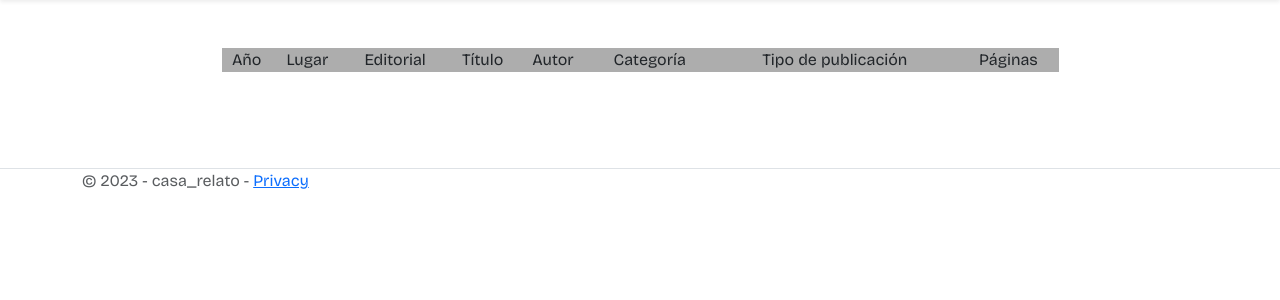
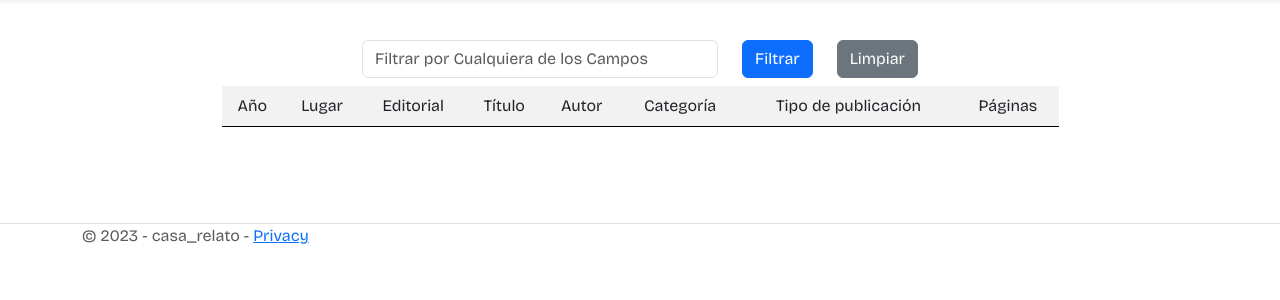
Before and after one commit to Andres0626/Casa-Relato, an ASP.NET Core app: page /Biblioteca in a window 1280 px wide. Shown: the part 80-380 px from the top of the page. Run offline with ASP.NET Core 8, Linux system fonts and the light colour scheme; data that the repository does not hold is empty; some libraries are stand-ins or nearby versions.

Commit message:
Filtro en tabla libros

```diff
--- a/casa-relato/Views/Biblioteca/Index.cshtml
+++ b/casa-relato/Views/Biblioteca/Index.cshtml
@@ -9,11 +9,24 @@
     <br>
 
 
+    <div class="row justify-content-center">
+        <div class="col-md-4">
+            <input type="text" class="form-control" id="filtroInput" placeholder="Filtrar por Cualquiera de los Campos">
+        </div>
+        <div class="col-md-auto">
+            <button type="button" class="btn btn-primary btn-block" onclick="filtrarTabla()">Filtrar</button>
+        </div>
+        <div class="col-md-auto">
+            <button type="button" class="btn btn-secondary btn-block" onclick="limpiarFiltro()">Limpiar</button>
+        </div>
+    </div>
+
+
+
     <div>
 
-        <table style="border-collapse: separate; width: 75%; margin: 0 auto;border-spacing: 0 8px;">
+        <table class="table table-striped" style="border-collapse: separate; width: 75%; margin: 0 auto;border-spacing: 0 8px;">
             <tr style="border: 1px solid #000000; text-align: left; padding: 8px;background-color: #adadad;text-align: center;">
-                <!-- Encabezados de la tabla -->
                 <th>Año</th>
                 <th>Lugar</th>
                 <th>Editorial</th>
@@ -38,6 +51,8 @@
                 </tr>
             }
         </table>
+
+
 
 
     </div>
@@ -70,16 +85,56 @@
         }
     </div>
 
-
-
     <script src="https://code.jquery.com/jquery-3.6.0.min.js"></script>
 
     <script>
-        // Obtén el botón y el modal por su ID
         var abrirModalBtn = document.getElementById('abrirModalBtn');
 
         abrirModalBtn.addEventListener('click', function () {
             $('#miModal').modal('show');
         });
     </script>
+
+    <script>
+        function filtrarTabla() {
+            var input, filtro, tabla, filas, celdas, texto;
+            input = document.getElementById("filtroInput");
+            filtro = input.value.toUpperCase();
+            tabla = document.querySelector("table");
+            filas = tabla.getElementsByTagName("tr");
+
+            for (var i = 1; i < filas.length; i++) { // Comienza en 1 para omitir la fila de encabezado
+                celdas = filas[i].getElementsByTagName("td");
+                var cumpleFiltro = false;
+
+                for (var j = 0; j < celdas.length; j++) {
+                    texto = celdas[j].textContent || celdas[j].innerText;
+
+                    if (texto.toUpperCase().indexOf(filtro) > -1) {
+                        cumpleFiltro = true;
+                        break; // Si una celda cumple con el filtro, no es necesario verificar las demás
+                    }
+                }
+
+                if (cumpleFiltro) {
+                    filas[i].style.display = "";
+                } else {
+                    filas[i].style.display = "none";
+                }
+            }
+        }
+    </script>
+
+    <script>
+        function limpiarFiltro() {
+            var tabla = document.querySelector("table");
+            var filas = tabla.getElementsByTagName("tr");
+
+            for (var i = 1; i < filas.length; i++) { // Comienza en 1 para omitir la fila de encabezado
+                filas[i].style.display = ""; // Mostrar todas las filas
+            }
+
+            document.getElementById("filtroInput").value = ""; // Limpiar el campo de filtro
+        }
+    </script>
 </body>
```
Also changed, not shown: 4 other files.
